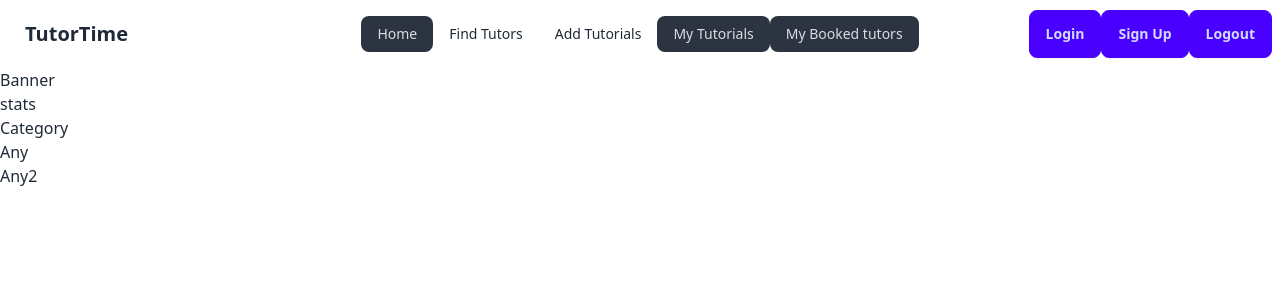
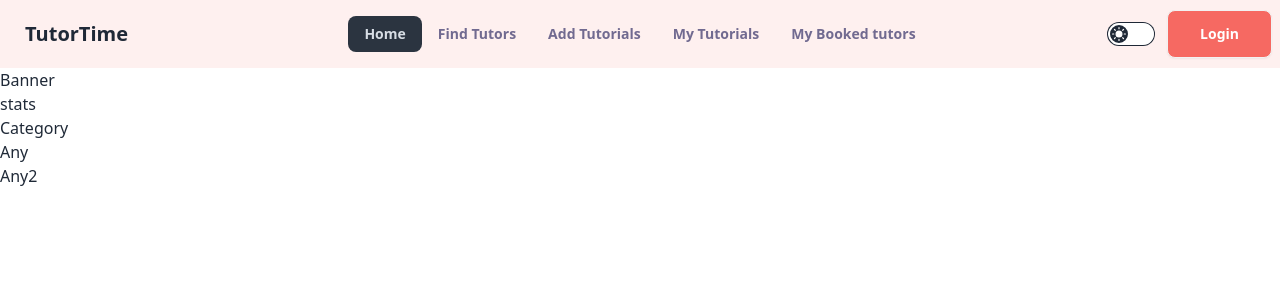
Before and after one commit to ishtiak-billah-emon/Tutor-Time-Client, a React (Vite) app: page / in a window 1280 px wide. Shown: the top 300 px of the page. Built offline with nearby package versions, Linux system fonts and the light colour scheme; no server answers.

Commit message:
feat: Implement theme changing functionality and user avatar and profile

```diff
--- a/src/componenets/Navbar.jsx
+++ b/src/componenets/Navbar.jsx
@@ -1,19 +1,61 @@
-import React, { useContext } from "react";
-import { Link, NavLink } from "react-router-dom";
+import React, { useContext, useEffect, useState } from "react";
+import { Link, NavLink, useLocation, useNavigate } from "react-router-dom";
 import { AuthContext } from "../provider/AuthProvider";
 
 const Navbar = () => {
-  const {logOut} = useContext(AuthContext);
-  const link = <>
-    <li> <NavLink to='/'>Home</NavLink></li>
-    <li> <NavLink to='/find-tutors'>Find Tutors</NavLink></li>
-     <li> <NavLink to='/addTutorials'>Add Tutorials</NavLink></li>
-    <li> <NavLink to='/'>My Tutorials</NavLink></li>
-    <li> <NavLink to='/'>My Booked tutors</NavLink></li>
+  const { user, logOut } = useContext(AuthContext);
+  const [theme, setTheme] = useState(localStorage.getItem("theme") || "light");
+  const navigate = useNavigate();
+  const location = useLocation();
+  const link = (
+    <>
+      <li>
+        {" "}
+        <NavLink to="/" className="text-[#716a90] font-semibold">
+          Home
+        </NavLink>
+      </li>
+      <li>
+        {" "}
+        <NavLink to="/find-tutors" className="text-[#716a90] font-semibold">
+          Find Tutors
+        </NavLink>
+      </li>
+      <li>
+        {" "}
+        <NavLink to="/addTutorials" className="text-[#716a90] font-semibold">
+          Add Tutorials
+        </NavLink>
+      </li>
+      <li>
+        {" "}
+        <NavLink to="/myTutorials" className="text-[#716a90] font-semibold">
+          My Tutorials
+        </NavLink>
+      </li>
+      <li>
+        {" "}
+        <NavLink to="/bookedTutorial" className="text-[#716a90] font-semibold">
+          My Booked tutors
+        </NavLink>
+      </li>
     </>
+  );
+
+  useEffect(() => {
+    document.documentElement.setAttribute("data-theme", theme);
+    localStorage.setItem("theme", theme);
+  }, [theme]);
+
+  const handleToggle = () => {
+    setTheme((prevTheme) => (prevTheme === "light" ? "dark" : "light"));
+  };
 
   return (
-    <div className="navbar bg-base-100">
+    <section
+      className={location?.pathname == "/" ? "bg-[#fef0ef]" : "bg-white"}
+    >
+      <div className="navbar  ">
         <div className="navbar-start">
           <div className="dropdown">
             <div tabIndex={0} role="button" className="btn btn-ghost lg:hidden">
@@ -36,35 +78,93 @@ const Navbar = () => {
               tabIndex={0}
               className="menu menu-sm dropdown-content bg-base-100 rounded-box z-[1] mt-3 w-52 p-2 shadow"
             >
-{
-  link
-}
+              {link}
             </ul>
           </div>
-        <Link to='/' className="btn btn-ghost text-xl">TutorTime</Link>
+          <Link to="/" className="btn btn-ghost text-xl">
+            TutorTime
+          </Link>
         </div>
         <div className="navbar-center hidden lg:flex">
-        <ul className="menu menu-horizontal px-1">
-          {
-            link
-          }
+          <ul className="menu menu-horizontal px-1">{link}</ul>
+        </div>
+
+        {/* Nav-End */}
+        <div className="navbar-end">
+
+          {/* Theme Controller */}
+          <label className="grid cursor-pointer place-items-center mr-3">
+            <input
+              type="checkbox"
+              className="toggle theme-controller bg-base-content col-span-2 col-start-1 row-start-1"
+              checked={theme === "dark"}
+              onChange={handleToggle}
+            />
+            <svg
+              className="stroke-base-100 fill-base-100 col-start-1 row-start-1"
+              xmlns="http://www.w3.org/2000/svg"
+              width="14"
+              height="14"
+              viewBox="0 0 24 24"
+              fill="none"
+              stroke="currentColor"
+              strokeWidth="2"
+              strokeLinecap="round"
+              strokeLinejoin="round"
+            >
+              <circle cx="12" cy="12" r="5" />
+              <path d="M12 1v2M12 21v2M4.2 4.2l1.4 1.4M18.4 18.4l1.4 1.4M1 12h2M21 12h2M4.2 19.8l1.4-1.4M18.4 5.6l1.4-1.4" />
+            </svg>
+            <svg
+              className="stroke-base-100 fill-base-100 col-start-2 row-start-1"
+              xmlns="http://www.w3.org/2000/svg"
+              width="14"
+              height="14"
+              viewBox="0 0 24 24"
+              fill="none"
+              stroke="currentColor"
+              strokeWidth="2"
+              strokeLinecap="round"
+              strokeLinejoin="round"
+            >
+              <path d="M21 12.79A9 9 0 1 1 11.21 3 7 7 0 0 0 21 12.79z"></path>
+            </svg>
+          </label>
+          {user?.email ? (
+            <>
+              <div className="dropdown dropdown-end mr-3">
+                {/* Profile Picture */}
+                <div tabIndex={0} className="avatar cursor-pointer">
+                  <div className="ring-primary ring-offset-base-100 w-8 rounded-full ring ring-offset-2">
+                    <img src={user?.photoURL} alt="User Avatar" />
+                  </div>
+                </div>
+                <ul
+                  tabIndex={0}
+                  className="menu menu-sm dropdown-content bg-white shadow rounded-box w-52 mt-3 p-2 z-50"
+                >
+                  <li className="text-gray-600 font-semibold px-3 py-2">
+                    {user.displayName}
+                  </li>
                 </ul>
               </div>
-      <div className="navbar-end">
-        <Link to='/login'>
-        <button className="btn btn-primary">
+              <button
+                onClick={logOut}
+                className="btn  text-white bg-[#f66962] px-8 py-2"
+              >
+                Logout
+              </button>
+            </>
+          ) : (
+            <Link to="/login">
+              <button className="btn text-white bg-[#f66962] px-8 py-3">
                 Login
               </button>
             </Link>
-        <Link to='/signup'>
-        <button className="btn btn-primary">
-          Sign Up
-        </button>
-        </Link>
-
-        <button onClick={logOut} className="btn btn-primary">Logout</button>
+          )}
         </div>
       </div>
+    </section>
   );
 };
 
```
Lines whose indentation alone changed are shown as unchanged.
